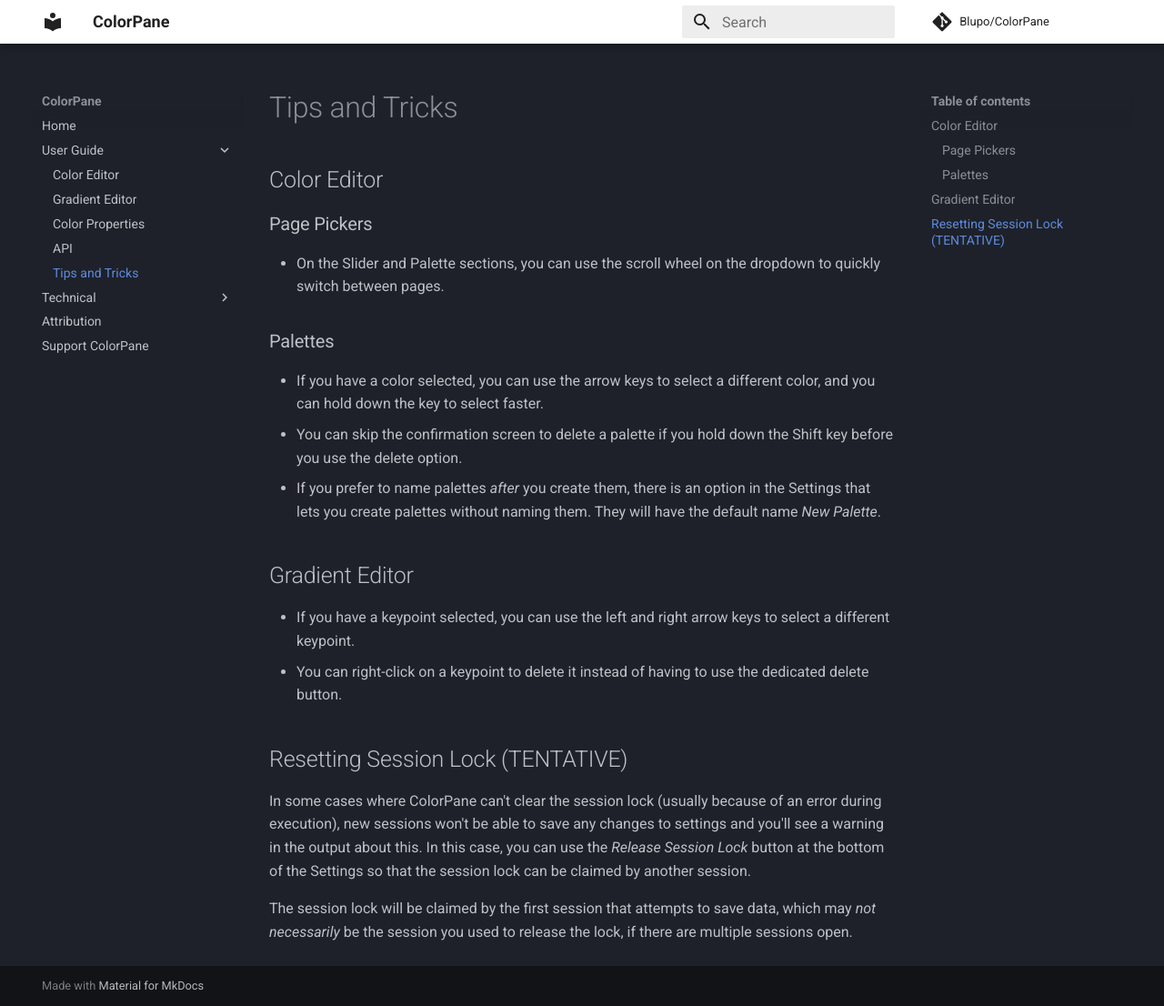
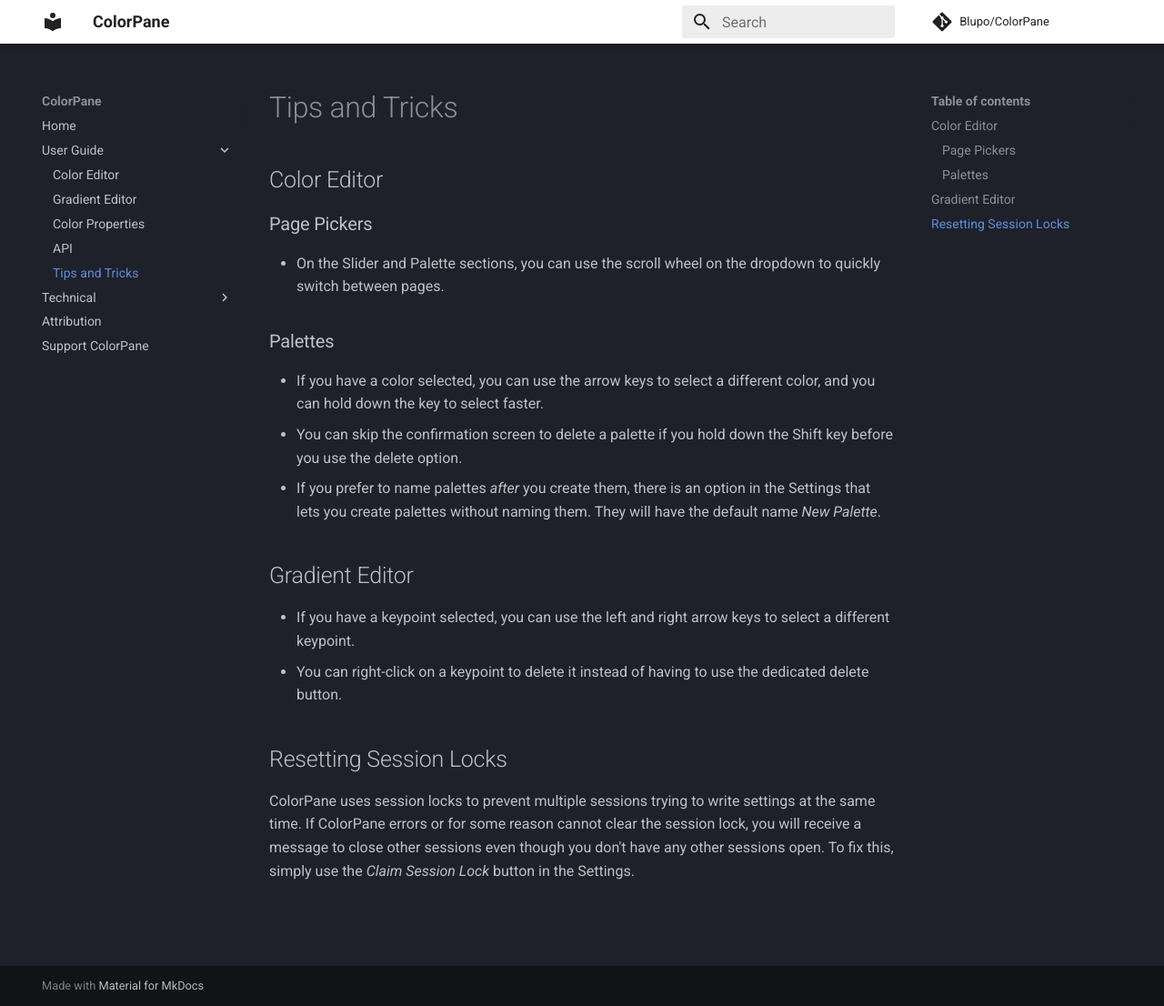
Before and after one commit to Blupo/ColorPane, an MkDocs documentation site: the page built from docs/user-guide/tips.md, in a window 1280 px wide and 1106 px high. Shown: the whole window at 91% size. Built offline with MkDocs 1.6.1 and Material for MkDocs 9.7.7, drawn with Linux system fonts in a browser that asks for light colours; comment, search, counter and statistics services are not loaded.

```diff
--- a/docs/user-guide/tips.md
+++ b/docs/user-guide/tips.md
@@ -15,8 +15,6 @@
 - If you have a keypoint selected, you can use the left and right arrow keys to select a different keypoint.
 - You can right-click on a keypoint to delete it instead of having to use the dedicated delete button.
 
-## Resetting Session Lock (TENTATIVE)
+## Resetting Session Locks
 
-In some cases where ColorPane can't clear the session lock (usually because of an error during execution), new sessions won't be able to save any changes to settings and you'll see a warning in the output about this. In this case, you can use the *Release Session Lock* button at the bottom of the Settings so that the session lock can be claimed by another session.
-
-The session lock will be claimed by the first session that attempts to save data, which may *not necessarily* be the session you used to release the lock, if there are multiple sessions open.
+ColorPane uses session locks to prevent multiple sessions trying to write settings at the same time. If ColorPane errors or for some reason cannot clear the session lock, you will receive a message to close other sessions even though you don't have any other sessions open. To fix this, simply use the *Claim Session Lock* button in the Settings.
```
Also changed, not shown: CHANGELOG.md (+3 -0 lines), docs/attribution.md (+1 -1 lines), 4 other files.
